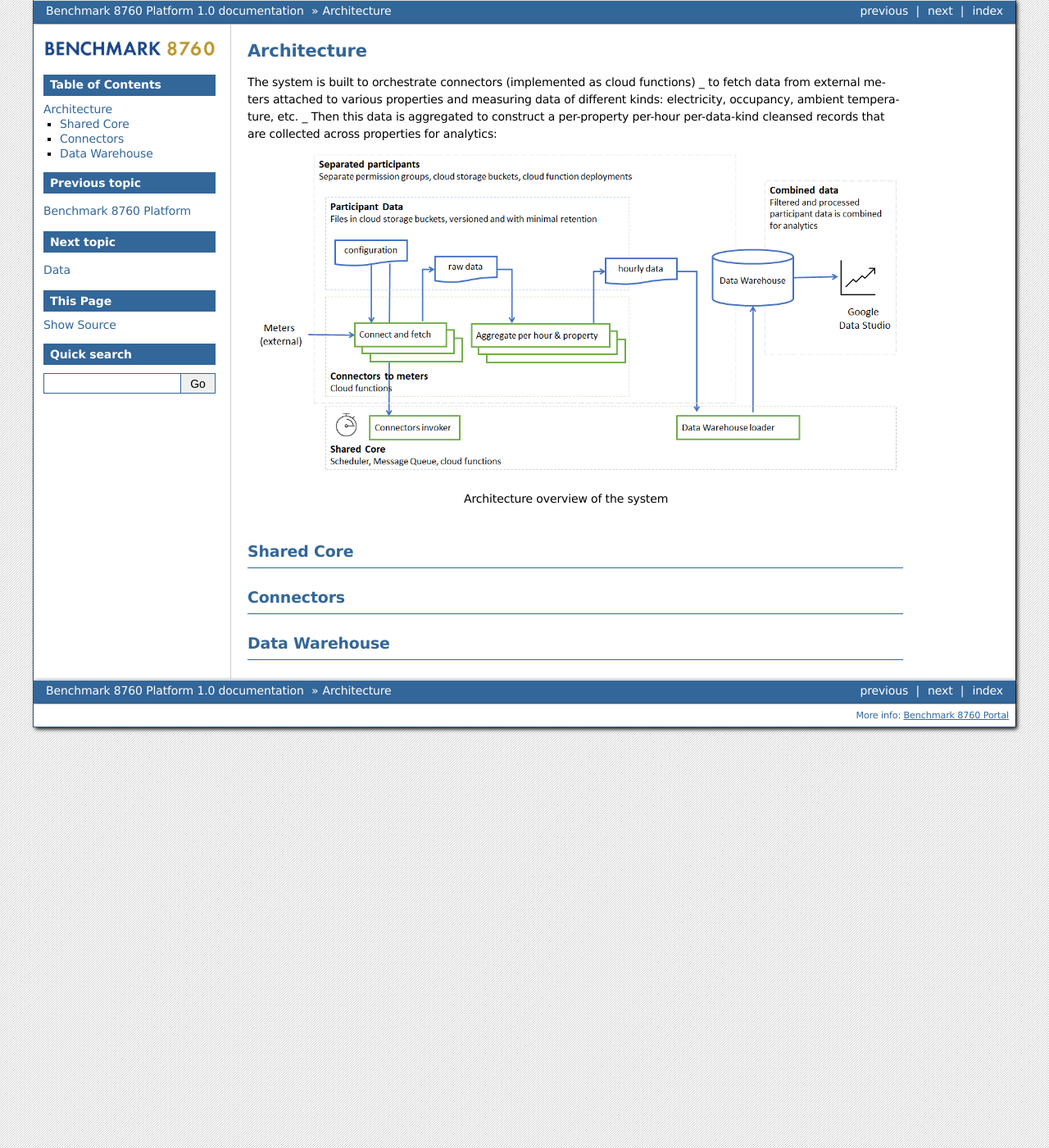
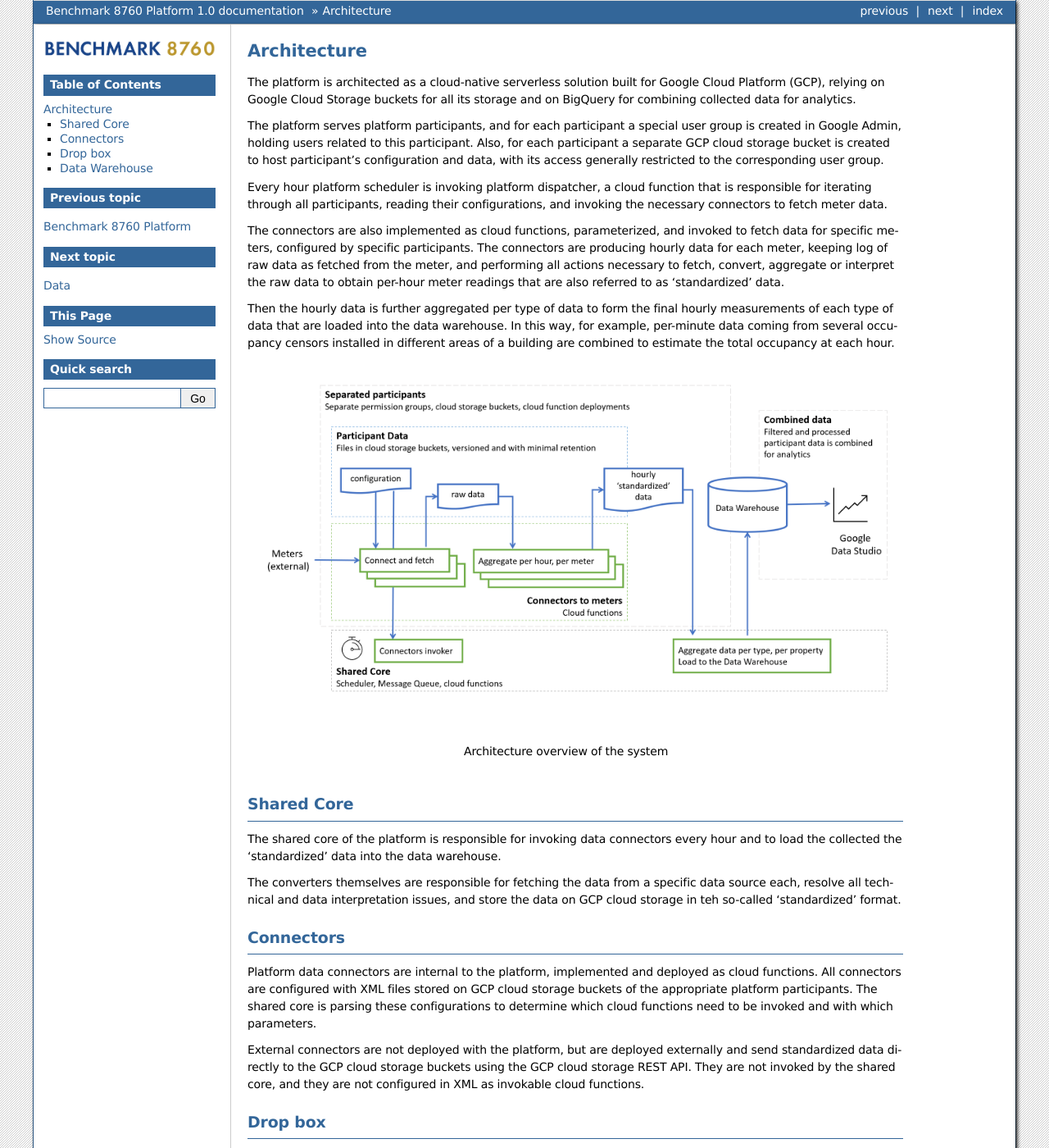
Before and after one commit to benchmark8760/docs, a Sphinx documentation site: the page built from docs/source/architecture.rst, in a window 1280 px wide and 1400 px high. Shown: the whole window at 82% size. Built offline with Sphinx 7.4.7, drawn with Linux system fonts in a browser that asks for light colours; some of the changed text lies outside the part shown.

Commit message:
data flow

```diff
--- a/docs/source/architecture.rst
+++ b/docs/source/architecture.rst
@@ -1,22 +1,65 @@
 Architecture
 ============
 
-The system is built to orchestrate connectors (implemented as cloud functions) _
-to fetch data from external meters attached to various properties and measuring data of different kinds: electricity, occupancy, ambient temperature, etc. _
-Then this data is aggregated to construct a per-property per-hour per-data-kind cleansed records that are collected across properties for analytics:
+The platform is architected as a cloud-native serverless solution built for Google Cloud Platform (GCP),
+relying on Google Cloud Storage buckets for all its storage and on BigQuery for combining collected data for analytics.
+
+The platform serves platform participants, and for each participant a special user group is created in Google Admin, holding users related to this participant.
+Also, for each participant a separate GCP cloud storage bucket is created to host participant's configuration and data, with its access generally restricted to the corresponding user group.
+
+Every hour platform scheduler is invoking platform dispatcher, a cloud function that is responsible for iterating through all participants, reading their configurations, and invoking the necessary connectors to fetch meter data.
+
+The connectors are also implemented as cloud functions, parameterized, and invoked to fetch data for specific meters, configured by specific participants. The connectors are producing hourly data for each meter, keeping log of raw data as fetched from the meter, and performing all actions necessary to fetch, convert, aggregate or interpret the raw data to obtain per-hour meter readings that are also referred to as 'standardized' data.
+
+Then the hourly data is further aggregated per type of data to form the final hourly measurements of each type of data that are loaded into the data warehouse. In this way, for example, per-minute data coming from several occupancy censors installed in different areas of a building are combined to estimate the total occupancy at each hour.
+
 
 .. figure:: top-level-architecture.png
    :width: 100%
 
    Architecture overview of the system
 
+
 Shared Core
 -----------
+
+The shared core of the platform is responsible for invoking data connectors every hour and to load the collected the 'standardized' data into the data warehouse.
+
+The converters themselves are responsible for fetching the data from a specific data source each, resolve all technical and data interpretation issues, and store the data on GCP cloud storage in teh so-called 'standardized' format.
 
 
 Connectors
 ----------
 
+Platform data connectors are internal to the platform, implemented and deployed as cloud functions.
+All connectors are configured with XML files stored on GCP cloud storage buckets of the appropriate platform participants.
+The shared core is parsing these configurations to determine which cloud functions need to be invoked and with which parameters.
+
+External connectors are not deployed with the platform, but are deployed externally and send standardized data directly to the GCP cloud storage buckets using the GCP cloud storage REST API.
+They are not invoked by the shared core, and they are not configured in XML as invokable cloud functions.
+
+
+Drop box
+--------
+
+To ensure security external connectors are feeding the data into a special GCP storage bucket called 'dropbox'. The platform is then picking that data up and copying it to the appropriate locations for 'standardized' data.
 
 Data Warehouse
 --------------
+
+Metered data is put into the context of the meters that provide the data and the properties that are being metered. The bare metered numbers are then interpreted given:
+
++ type of metered data: as property electricity consumption, property occupancy, expected CO2 emissions given the type of electricity supply contract, weather conditions such as temperature
++ regional information about office hours, holidays, office closures, etc.
++ derived metrics, such as the difference between interanl and ambient temperature that has to be achieved.
+
+Meters and property to meter association is configured in XML for both, internal and external connectors.
+
+Both, configuration data and metered data, is loaded into the data warehouse as illustrated with the following figure:
+
+.. figure:: data-flow-connectors-aggregators.png
+   :width: 100%
+
+   Data and configuration flow
+
+All this data is then analyzed with Google Data Studio to formualte and assess various energy benchmarking formulas.
```
Also changed, not shown: docs/source/data.rst (+25 -0 lines), docs/source/data-flow-connectors-aggregators.png (added), docs/source/top-level-architecture.png.
